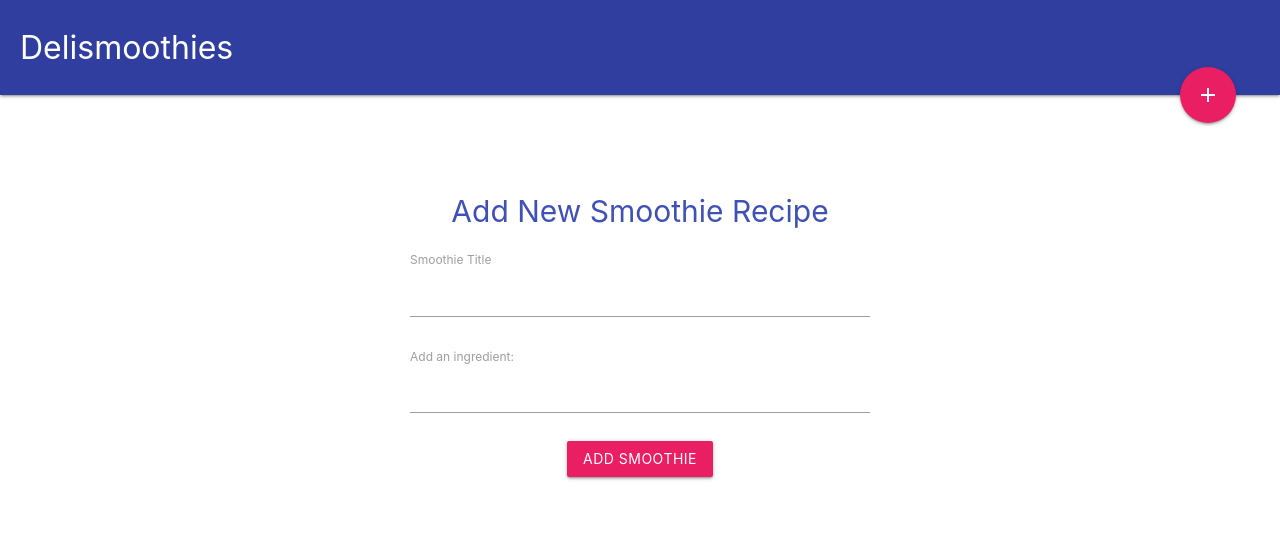
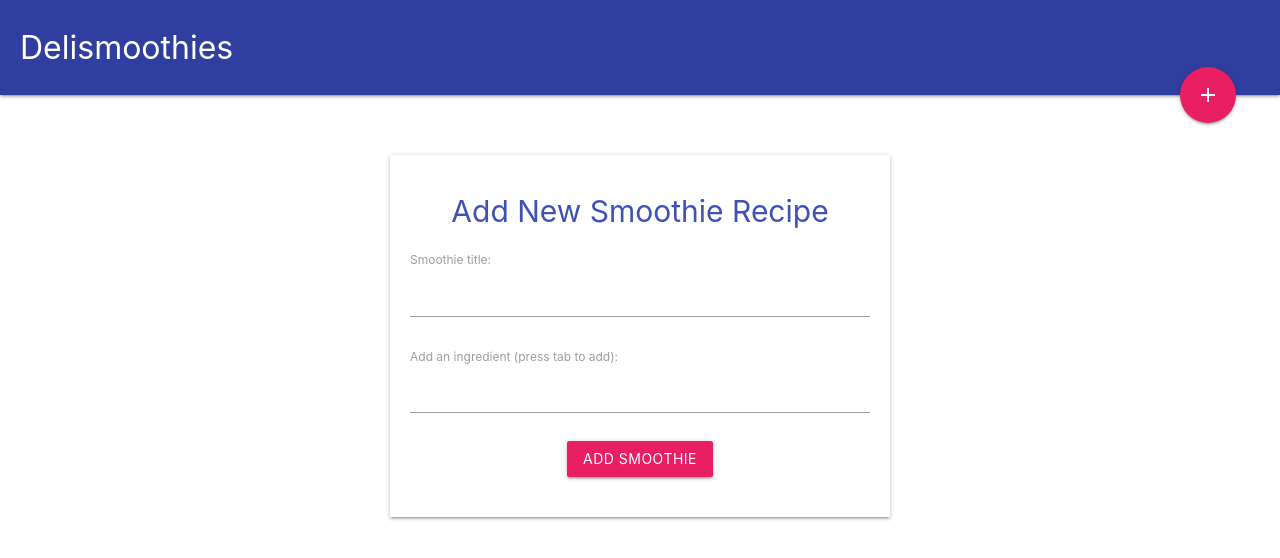
Before and after one commit to yogimeizalputra/Delismoothies, a Vue app: page /#/add-smoothie in a window 1280 px wide. Shown: the top 558 px of the page. Built offline with nearby package versions, Linux system fonts and the light colour scheme.

Commit message:
Adding Ingredients

```diff
--- a/src/components/AddSmoothie.vue
+++ b/src/components/AddSmoothie.vue
@@ -1,16 +1,17 @@
 <template>
-    <div class="add-smoothie container">
+  <div class="add-smoothie container z-depth-1">
     <h2 class="center-align indigo-text">Add New Smoothie Recipe</h2>
-        <form @submit.prevent="AddSmoothie">
+    <form @submit.prevent="addSmoothie">
       <div class="field title">
-                <label for="title">Smoothie Title</label>
+        <label for="title">Smoothie title:</label>
         <input type="text" name="title" v-model="title">
       </div>
       <div class="field add-ingredient">
-                <label for="add-ingredient">Add an ingredient: </label>
-                <input type="text" name="add-ingredient">
+        <label for="add-ingredient">Add an ingredient (press tab to add):</label>
+        <input type="text" name="add-ingredient" @keydown.tab.prevent="addIng" v-model="another">
       </div>
       <div class="field center-align">
+        <p v-if="feedback" class="red-text">{{ feedback }}</p>
         <button class="btn pink">Add Smoothie</button>
       </div>
     </form>
@@ -20,30 +21,42 @@
 <script>
 export default {
   name: 'AddSmoothie',
-    data () {
+  data(){
     return{
-            title: null
+      title: null,
+      ingredients: [],
+      another: null,
+      feedback: null
     }
   },
   methods: {
-        AddSmoothie() {
-
+    addSmoothie(){
+      console.log(this.title, this.ingredients)
+    },
+    addIng(){
+      if(this.another){
+        this.ingredients.push(this.another)
+        this.another = null
+        this.feedback = null
+      } else {
+        this.feedback = 'You must enter a value to an an ingredient'
       }
-    },
+    }
+  }
 }
 </script>
 
 <style>
-    .add-smoothie {
+.add-smoothie{
   margin-top: 60px;
   padding: 20px;
   max-width: 500px;
 }
-    .add-smoothie h2 {
+.add-smoothie h2{
   font-size: 2em;
   margin: 20px auto;
 }
-    .add-smoothie .field {
+.add-smoothie .field{
   margin: 20px auto;
 }
 </style>
```
Lines whose indentation alone changed are shown as unchanged.
